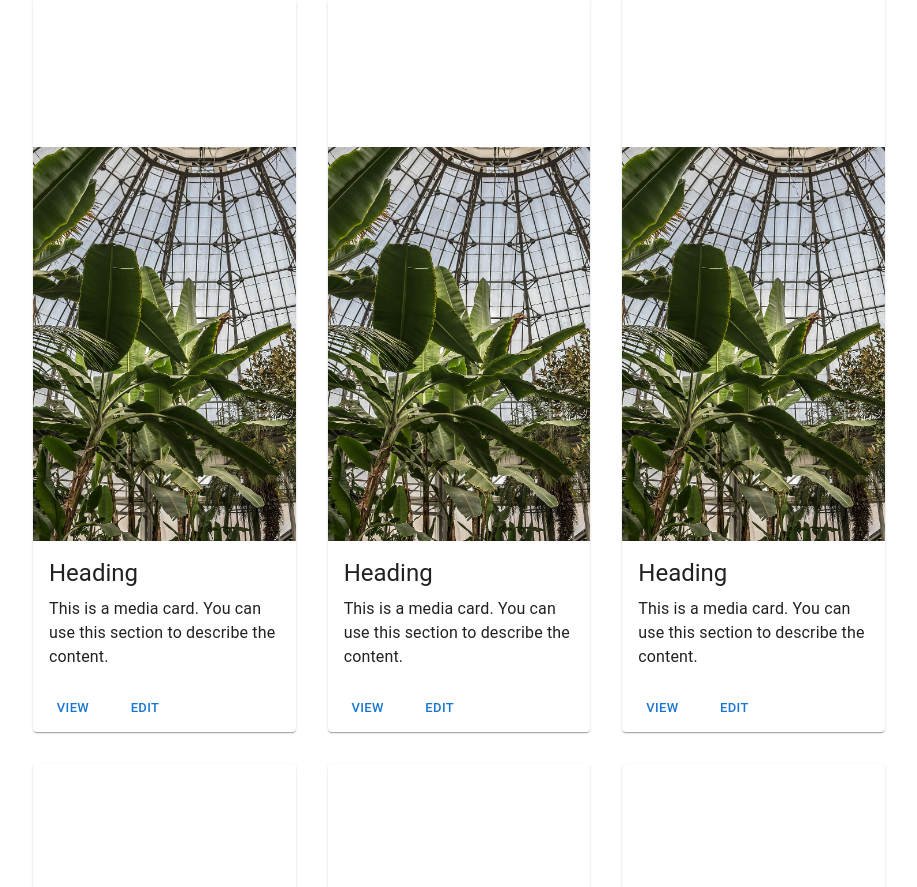
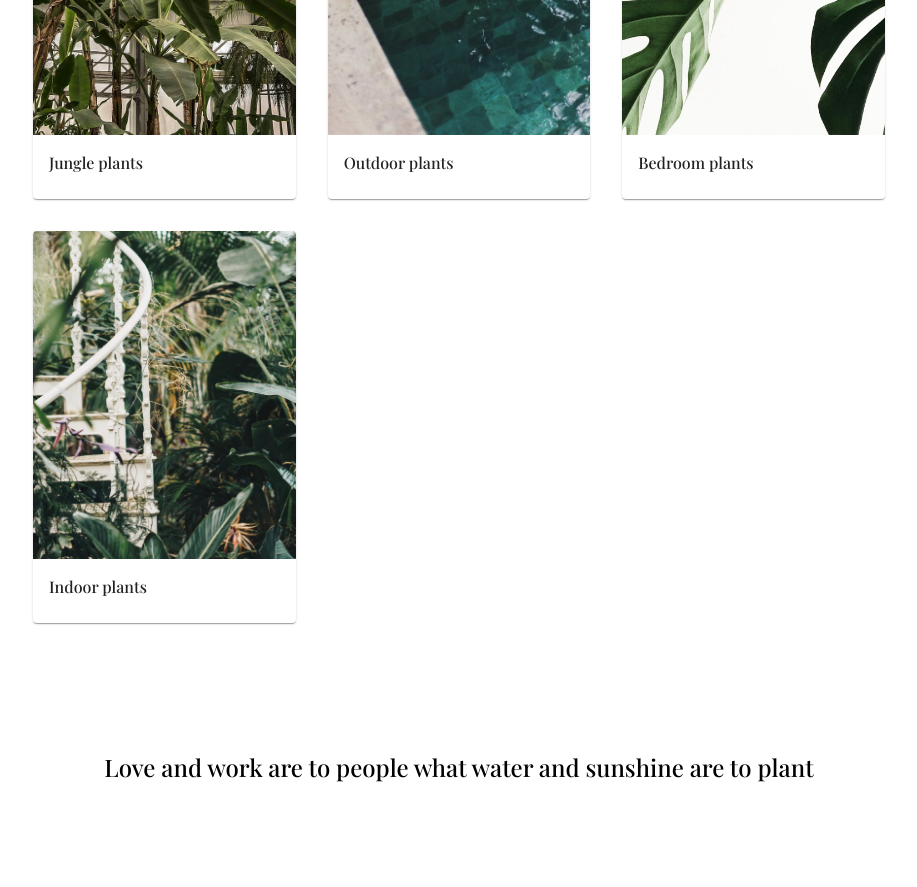
Before and after one commit to debanjo31/radPlants, a React (Create React App) app: page / in a window 1280 px wide. Shown: the part 1420-2307 px from the top of the page, without its empty margins (181-1098 px from the left). After the commit the page ends 2267 px from the top, so only its background shows below. Built offline with nearby package versions, Linux system fonts and the light colour scheme.

Commit message:
categories changes

```diff
--- a/src/atom/navAtom.js
+++ b/src/atom/navAtom.js
@@ -2,5 +2,5 @@ import { atom } from "recoil";
 
 export const navAtom = atom({
   key: "navAtom",
-  default: true,
+  default: false,
 });
--- a/src/component/Header.jsx
+++ b/src/component/Header.jsx
@@ -1,13 +1,29 @@
 import { FaBars } from 'react-icons/fa';
 import {useRecoilState} from 'recoil';
 import { navAtom } from "../atom/navAtom.js";
+//import Sidebar from './Pages/Sidebar.jsx';
 
-function Header(props) {
+function Header() {
 
     const [status, setStatus] = useRecoilState(navAtom);
-  const checkStatus = (event) => {
-     alert(status)
-  };
+
+  function Sidebar() {
+    return (
+      <div className='min-h-100 z-60 overflow-hidden	snap-none  bg-[#141414] absolute text-white inset-0'>
+          <div className='flex justify-between mx-4 my-4 '>
+          <div className="font-bold text-2xl font-mainFont mt-2">Rad Plants</div>
+              <p onClick={()=> {}} className='block font-bold cursor-pointer text-2xl mt-3 mr-5'>X</p>
+          </div>
+          <div style={{height : "60vh", justifyContent : "space-evenly"}} className='min-h-80 font-bold text-xl gap-12 flex-col items-center flex  justify-items-col-evenly space-around'>
+                <a href="#">Home</a>
+                <a href="#">Catalogue</a>
+                <a href="#">Contact</a>
+          </div>
+      </div>
+    )
+  }
+
+  console.log(status)
 
   return (
     <div className="w-5/6 mx-auto">
@@ -23,9 +39,11 @@ function Header(props) {
                 <p>Cart(0)</p>
             </div>
             <div className="md:hidden">
-                <FaBars onClick={checkStatus} className="font-bold text-xl font-mainFont mt-1" />
+                <FaBars onClick={setStatus(true)} className="font-bold text-xl font-mainFont mt-1" />
             </div>
+            {/* {<Sidebar />} */}
         </div>
+
     </div>
     );
 }
--- a/src/component/Pages/Categories.jsx
+++ b/src/component/Pages/Categories.jsx
@@ -23,74 +23,43 @@ import { createTheme, ThemeProvider } from '@mui/material/styles';
 
 function Categories() {
 
-function Copyright() {
-    return (
-      <Typography variant="body2" color="text.secondary" align="center">
-        {'Copyright © '}
-        <Link color="inherit" href="https://mui.com/">
-          Your Website
-        </Link>{' '}
-        {new Date().getFullYear()}
-        {'.'}
-      </Typography>
-    );
-  }
-
-  const cards = [1, 2, 3, 4, 5, 6, 7, 8, 9];
 
   const theme = createTheme();
     const Category = (props) => {
         return(
-            <div className='mb-4'>
-                <img src={props.img} alt={props.name} className="w-full h-96 mb-2" />
-                <p className='font-mainFont'>{props.name}</p>
-            </div>
+            //<div className='mb-4'>
+              // {/* <img src={props.img} alt={props.name} className="w-full h-96 mb-2" /> */}
+               <Grid item  xs={12} sm={6} md={4} >
+                <Card
+                  sx={{ height: '100%', display: 'flex', flexDirection: 'column' }}
+                >
+                  <CardMedia
+                    component="img"
+                    image={props.img}
+                    alt={props.name}
+                    sx={{ height: '100%', }}
+                  />
+                  <CardContent sx={{ flexGrow: 2 }}>
+                  <p className='font-mainFont'>{props.name}</p>
+                  </CardContent>
+                </Card>
+              </Grid>
+              //  <p className='font-mainFont'>{props.name}</p>
+            //</div>
         )
     }
   return (
     <div className='w-5/6 mx-auto '>
        <p className='mt-8 text-center font-mainFont text-2xl mb-8'>Categories</p>
-       <div className='md:flex gap-4 '>
+       <Container sx={{ py: 8 }} maxWidth="md">
+       <Grid container spacing={4}>
             <Category img={cat1} name="Jungle plants" />
             <Category img={cat2} name="Outdoor plants" />
             <Category img={cat3} name="Bedroom plants" />
             <Category img={cat4} name="Indoor plants" />
-        </div>
-        <Container sx={{ py: 8 }} maxWidth="md">
-          {/* End hero unit */}
-          <Grid container spacing={4}>
-            {cards.map((card) => (
-              <Grid item key={card} xs={12} sm={6} md={4}>
-                <Card
-                  sx={{ height: '100%', display: 'flex', flexDirection: 'column' }}
-                >
-                  <CardMedia
-                    component="img"
-                    sx={{
-                      // 16:9
-                      pt: '56.25%',
-                    }}
-                    image={cat1}
-                    alt="random"
-                  />
-                  <CardContent sx={{ flexGrow: 1 }}>
-                    <Typography gutterBottom variant="h5" component="h2">
-                      Heading
-                    </Typography>
-                    <Typography>
-                      This is a media card. You can use this section to describe the
-                      content.
-                    </Typography>
-                  </CardContent>
-                  <CardActions>
-                    <Button size="small">View</Button>
-                    <Button size="small">Edit</Button>
-                  </CardActions>
-                </Card>
-              </Grid>
-            ))}
-          </Grid>
-        </Container>
+            </Grid>
+          </Container>
+
     </div>
   )
 }
```
